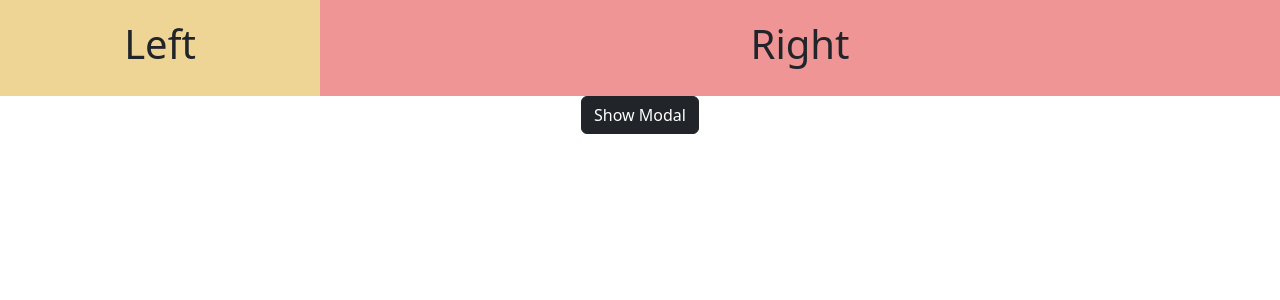
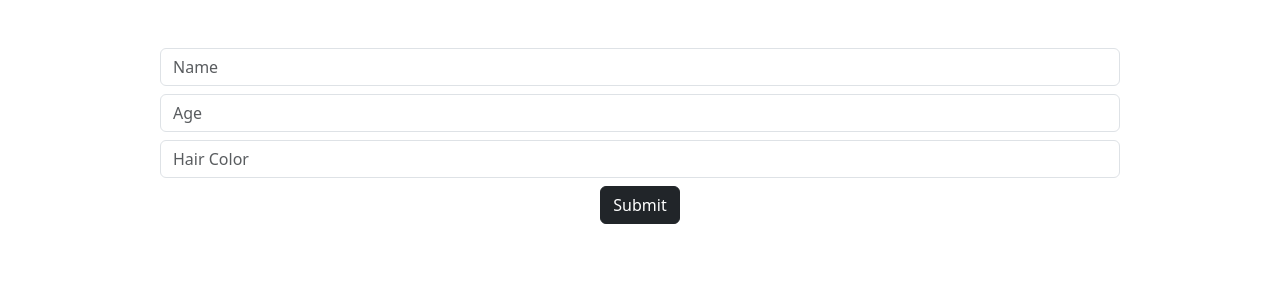
Before and after one commit to prudv13/react-design-patterns, a React (Vite) app: page / in a window 1280 px wide. Shown: the top 300 px of the page. Built offline with nearby package versions, Linux system fonts and the light colour scheme.

Commit message:
uncontrolled components with refs

```diff
--- a/src/App.jsx
+++ b/src/App.jsx
@@ -1,10 +1,12 @@
 import React from 'react'
 import LayoutComponent from './design/01-Layout Components/LayoutComponent';
+import UncontrolledForm from './design/02-Controlled-Uncontrolled/UncontrolledForm';
 
 const App = () => {
   return (
     <center>
-      <LayoutComponent />
+      {/* <LayoutComponent /> */}
+      <UncontrolledForm />
     </center>
   )
 }
--- /dev/null
+++ b/src/design/02-Controlled-Uncontrolled/UncontrolledForm.jsx
@@ -0,0 +1,64 @@
+import React, { useRef } from 'react'
+
+const UncontrolledForm = () => {
+
+    const nameInput = useRef();
+    const ageInput = useRef();
+    const hairColorInput = useRef();
+
+    const handleSubmit = (e) => {
+        e.preventDefault();
+        console.log({
+            name: nameInput.current.value,
+            age: ageInput.current.value,
+            hairColor: hairColorInput.current.value
+        });
+    }
+  return (
+    <form
+        className='d-flex flex-column gap-2 w-75 mt-5'
+        onSubmit={handleSubmit}
+    >
+        <div>
+            <input
+                name='name'
+                type='text'
+                placeholder='Name'
+                className='form-control'
+                ref={nameInput}
+            />
+        </div>
+
+        <div>
+            <input
+                name='age'
+                type='number'
+                placeholder='Age'
+                className='form-control'
+                ref={ageInput}
+            />
+        </div>
+
+        <div>
+            <input
+                name='hairColor'
+                type='text'
+                placeholder='Hair Color'
+                className='form-control'
+                ref={hairColorInput}
+            />
+        </div>
+
+        <div>
+            <input
+                type='submit'
+                value='Submit'
+                className='btn btn-dark'
+            />
+        </div>
+
+    </form>
+  )
+}
+
+export default UncontrolledForm;
```
